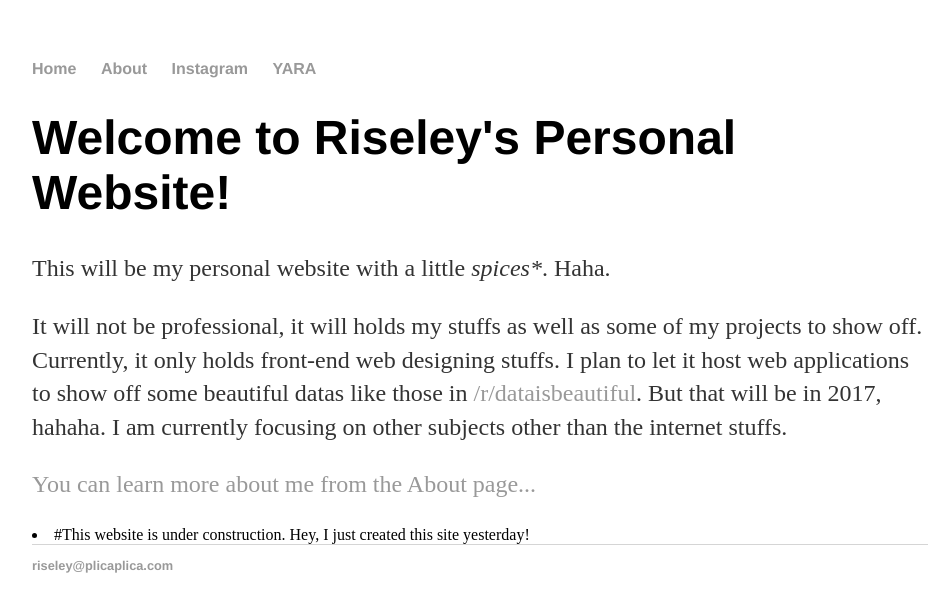
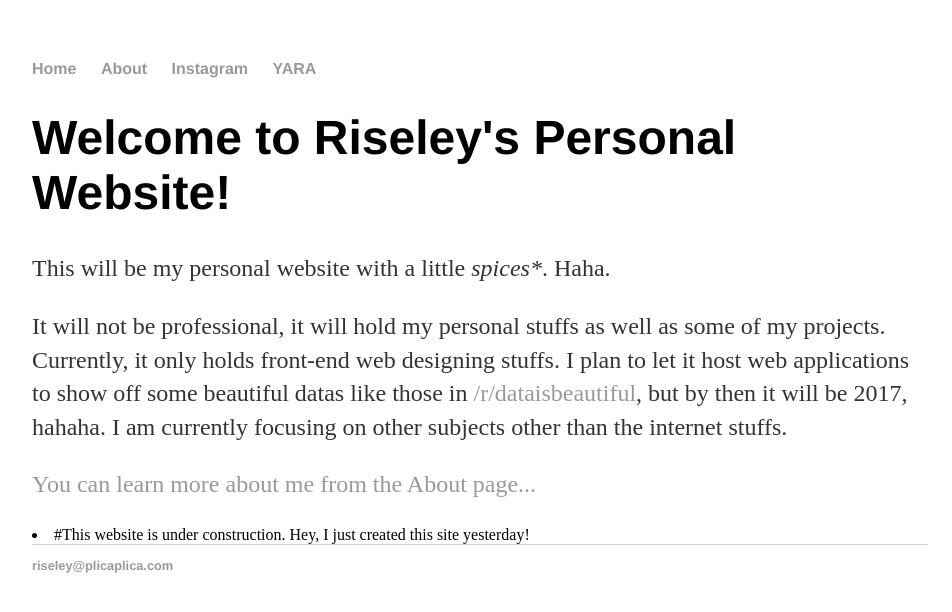
Before and after one commit to Eraol/riseley.github.io, a Jekyll site: the page built from index.html, in a window 1280 px wide. Shown: the top 612 px of the page, without its empty margins (160-1112 px from the left). Built offline with Jekyll 4.4.1, drawn with Linux system fonts in a browser that asks for light colours.

Commit message:
Typo and update index.html

```diff
--- a/index.html
+++ b/index.html
@@ -5,7 +5,7 @@ title: Riseley's Personal Website (Woohoo!)
 <div class="blurb">
 	<h1>Welcome to Riseley's Personal Website!</h1>
 	<p>This will be my personal website with a little <em> spices*</em>. Haha.</p>
-	<p>It will not be professional, it will holds my stuffs as well as some of my projects to show off. Currently, it only holds front-end web designing stuffs. I plan to let it host web applications to show off some beautiful datas like those in <a href="www.reddit.com/r/dataisbeautiful">/r/dataisbeautiful</a>. But that will be in 2017, hahaha. I am currently focusing on other subjects other than the internet stuffs.</p>
+	<p>It will not be professional, it will hold my personal stuffs as well as some of my projects. Currently, it only holds front-end web designing stuffs. I plan to let it host web applications to show off some beautiful datas like those in <a href="www.reddit.com/r/dataisbeautiful">/r/dataisbeautiful</a>, but by then it will be 2017, hahaha. I am currently focusing on other subjects other than the internet stuffs.</p>
 	<p><a href="/about">You can learn more about me from the About page...</a></p>
 	<li>#This website is under construction. Hey, I just created this site yesterday!</li>
 </div><!-- /.blurb -->
```
